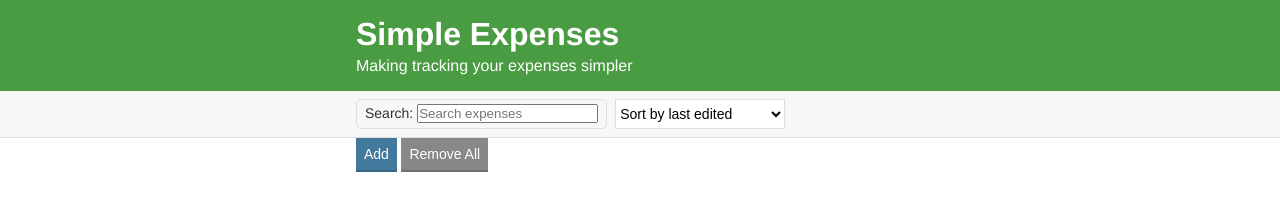
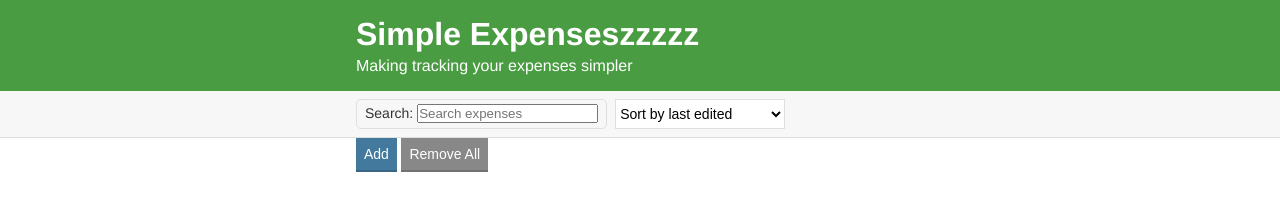
Before and after one commit to by-product/simple-expenses, a website: page simple_expenses/public/index.html in a window 1280 px wide. Drawn offline with Linux system fonts and the light colour scheme.

Commit message:
deploy test

```diff
--- a/simple_expenses/public/index.html
+++ b/simple_expenses/public/index.html
@@ -2,14 +2,14 @@
 
 <html>
     <head>
-        <title>Simple Expenseszzzzzzz</title>
+        <title>Simple Expenses</title>
         <link href="images/favicon.png" rel="icon">
         <link href="/styles/styles.css" rel="stylesheet">
     </head>
     <body>
         <header class="header">
             <div class="container">
-                <h1 class="header__title">Simple Expenses</h1>
+                <h1 class="header__title">Simple Expenseszzzzz</h1>
                 <h2 class="header__subtitle">Making tracking your expenses simpler</h2>
             </div>
         </header>
```
